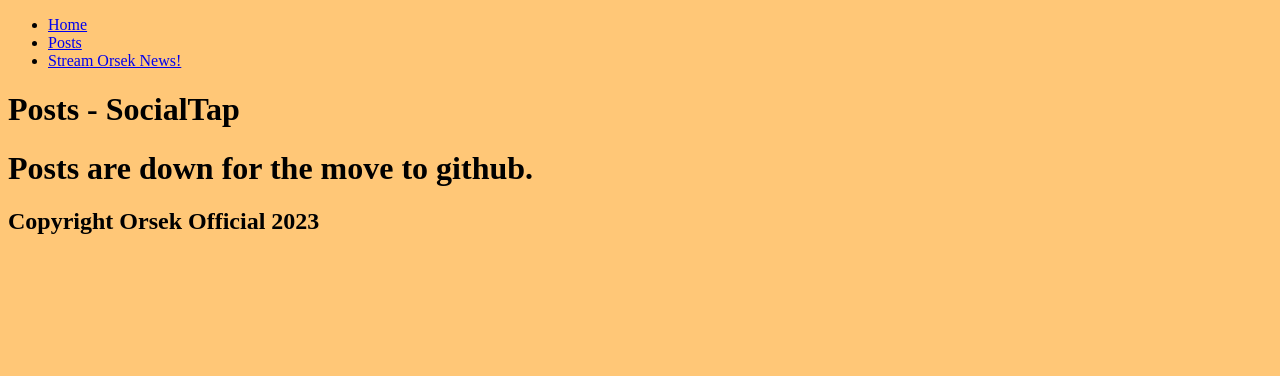
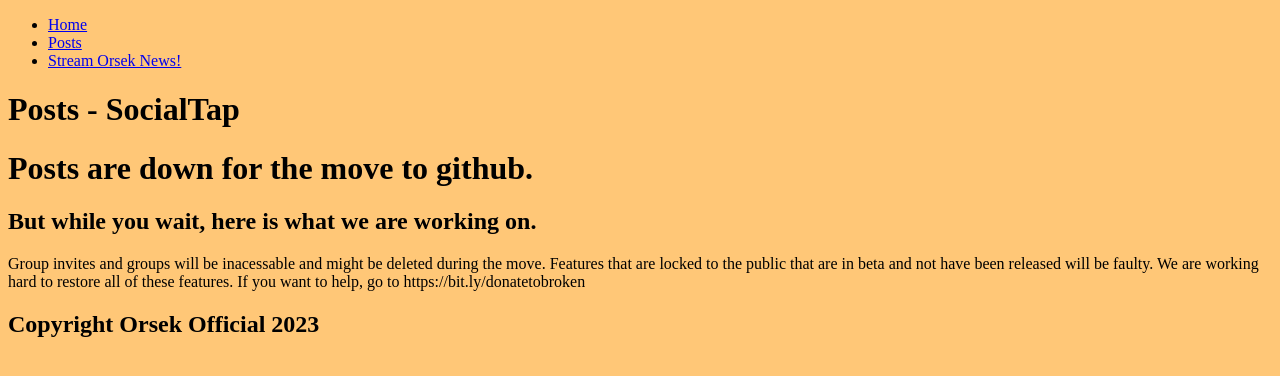
Before and after one commit to BrokenLatchhook/socialtap, a plain HTML site: page posts.html in a window 1280 px wide. Drawn offline with Linux system fonts and the light colour scheme.

Commit message:
Update posts.html

```diff
--- a/posts.html
+++ b/posts.html
@@ -31,6 +31,10 @@
   <script src="script.js"></script>
 
    <h1>Posts are down for the move to github.</h1>
+  <h2>But while you wait, here is what we are working on.</h2>
+  <p>Group invites and groups will be inacessable and might be deleted during the move.
+  Features that are locked to the public that are in beta and not have been released will be faulty.
+  We are working hard to restore all of these features. If you want to help, go to https://bit.ly/donatetobroken</p>
 
 </body>
 
```
